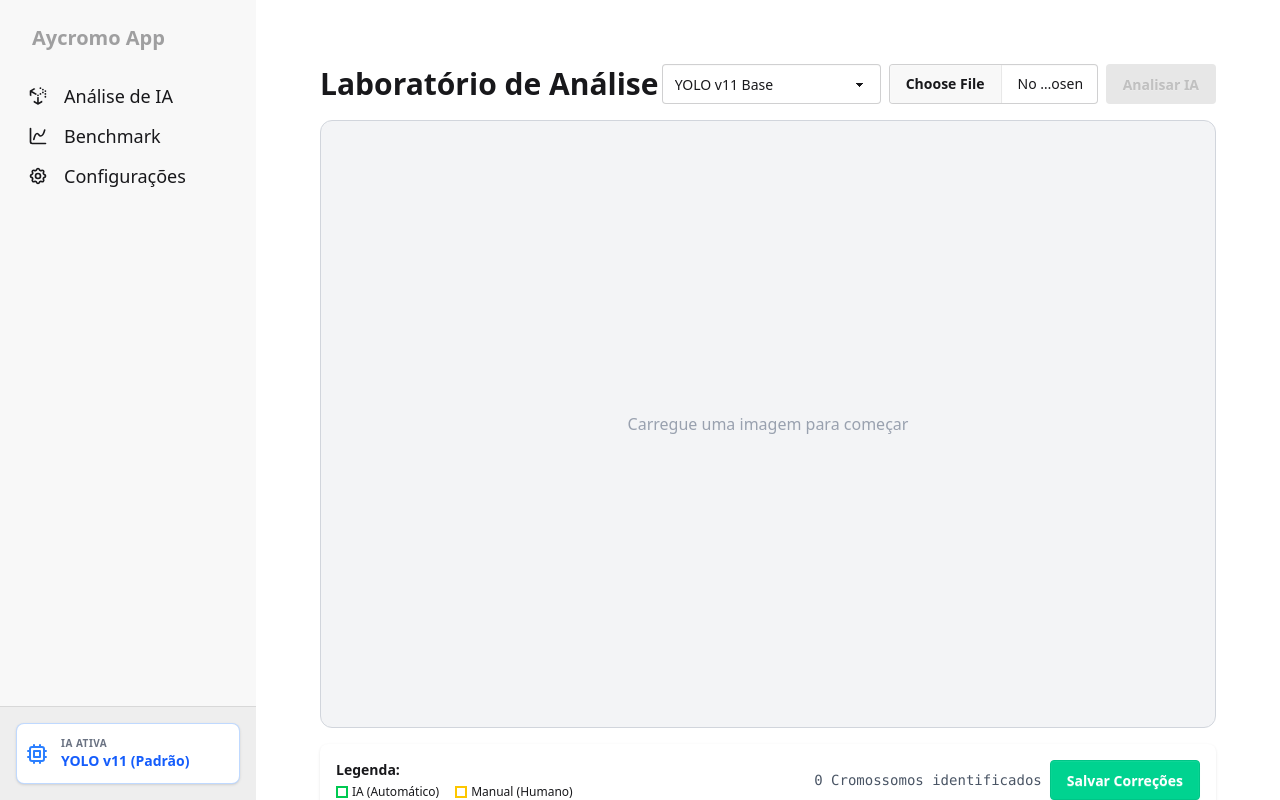
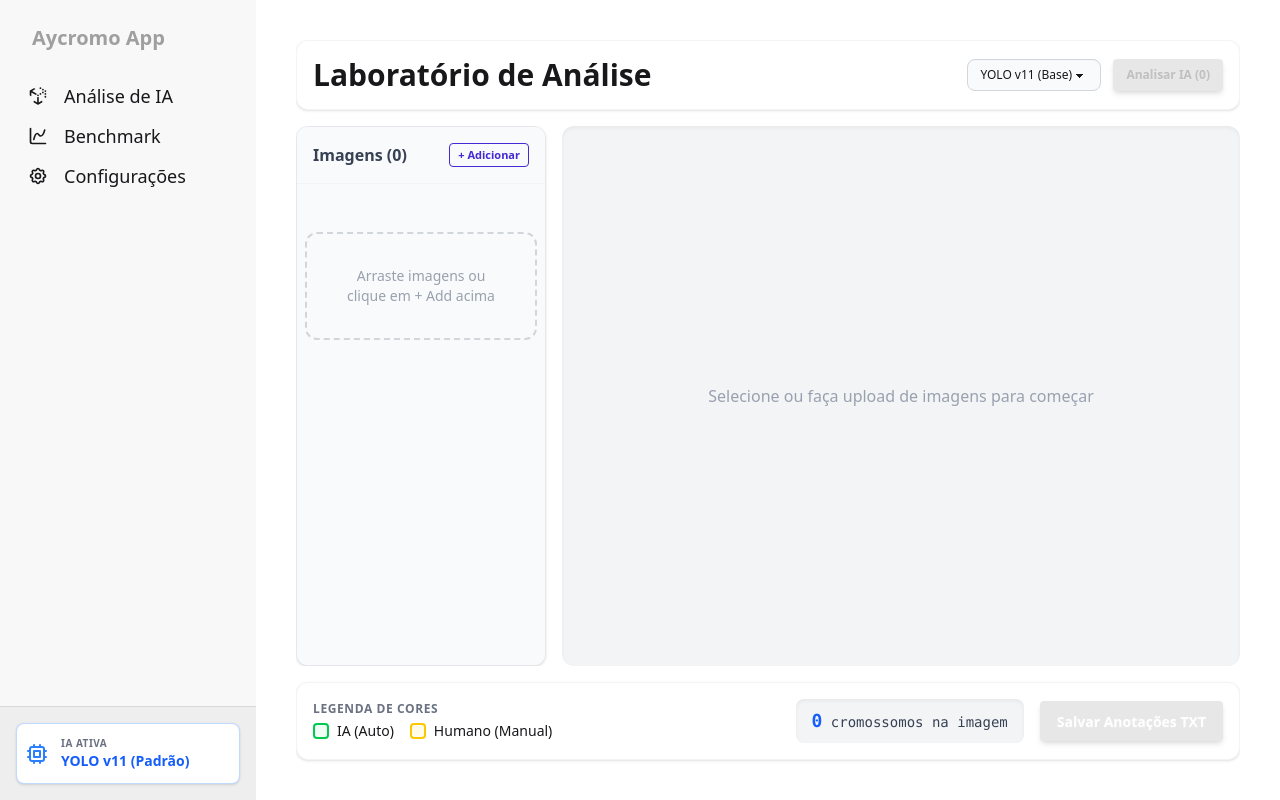
Before and after one commit to jorgelucasalima/aycromo-electron-front, a React (Vite) app: page /analise in a window 1280 px wide. Built offline with nearby package versions, Linux system fonts and the light colour scheme.

Commit message:
atualizacoes

```diff
--- a/src/pages/Analise.jsx
+++ b/src/pages/Analise.jsx
@@ -1,70 +1,95 @@
 import React, { useState, useRef, useEffect } from 'react';
 
 export default function AnaliseCuradoria() {
-  // Estados
   const [modelos, setModelos] = useState([]);
   const [modeloAtivo, setModeloAtivo] = useState('');
-  const [imagemAtual, setImagemAtual] = useState(null); // URL ou Path da imagem
-  const [boxes, setBoxes] = useState([]); // { x, y, w, h, manual: boolean }
+
+  // Imagens: array de { url, path, name, boxes: [] }
+  const [imagens, setImagens] = useState([]);
+  const [imgIndex, setImgIndex] = useState(-1);
+
   const [processing, setProcessing] = useState(false);
 
-  // Estados de Desenho Manual
+  // Estados de Desenho Manual (para a imagem ativa)
   const [isDrawing, setIsDrawing] = useState(false);
   const [startPos, setStartPos] = useState({ x: 0, y: 0 });
+  const [tempBox, setTempBox] = useState(null); // Box fantasma durante o drag
+
   const imgRef = useRef(null);
   const containerRef = useRef(null);
 
+  const imagemAtual = imgIndex >= 0 ? imagens[imgIndex] : null;
+
   useEffect(() => {
-    // Carrega modelos do localStorage
-    const saved = JSON.parse(localStorage.getItem('modelos_ia') || '[]');
-    const all = [...saved, { id: 'base', name: 'YOLO v11 Base', path: 'default' }];
-    setModelos(all);
-    setModeloAtivo(all[0].id);
+    const mSalvos = JSON.parse(localStorage.getItem('modelos_ia') || '[]');
+    const padroes = [{ id: 'yolo-base', name: 'YOLO v11 (Base)', path: 'yolo11n.pt', framework: 'YOLO' }];
+    const filtrados = mSalvos.filter((m) => m.path !== 'default' && m.id !== 'yolo-v11' && m.path !== 'yolo11n.pt');
+    const todosModelos = [...padroes, ...filtrados];
+
+    setModelos(todosModelos);
+    if(todosModelos.length > 0) setModeloAtivo(todosModelos[0].id);
   }, []);
 
-  // 1. Carregar Imagem
   const handleUpload = (e) => {
-    const file = e.target.files[0];
-    if (file) {
-      // Cria URL temporária para exibir
-      setImagemAtual({
+    const files = Array.from(e.target.files);
+    if (files.length > 0) {
+      const novas = files.map(file => ({
         url: URL.createObjectURL(file),
-        path: file.path, // Electron path
-        name: file.name
-      });
-      setBoxes([]); // Limpa caixas anteriores
+        path: file.path,
+        name: file.name,
+        boxes: []
+      }));
+      setImagens(prev => [...prev, ...novas]);
+      if (imgIndex === -1) setImgIndex(0);
+    }
+    e.target.value = null;
+  };
+
+  const removeImagem = (index, e) => {
+    e.stopPropagation();
+    const novas = imagens.filter((_, i) => i !== index);
+    setImagens(novas);
+    if (novas.length === 0) {
+      setImgIndex(-1);
+    } else if (index === imgIndex) {
+      setImgIndex(Math.max(0, index - 1));
+    } else if (index < imgIndex) {
+      setImgIndex(imgIndex - 1);
     }
   };
 
-  // 2. Rodar IA
   const runAnalysis = async () => {
-    if (!imagemAtual) return;
+    if (imagens.length === 0) return;
     setProcessing(true);
 
     try {
       const modelo = modelos.find(m => m.id === modeloAtivo);
-      const caminhoModelo = modelo.path === 'default' ? 'yolo11n.pt' : modelo.path;
+      const caminhoModelo = (modelo.path === 'default' || modelo.id === 'yolo-v11' || modelo.id === 'yolo-base') ? 'yolo11n.pt' : modelo.path;
 
-      // Chama a inferência (ajuste para retornar bounding boxes no main.js)
-      const resultado = await window.electronAPI.runInference({
+      const caminhosImagens = imagens.map(img => img.path);
+
+      const resultados = await window.electronAPI.runInference({
         modeloPath: caminhoModelo,
-        imagens: [imagemAtual.path]
+        imagens: caminhosImagens
       });
 
-      // Processa o retorno. Assumindo que o Python retorna:
-      // { "caminho": { count: 2, details: [ [x1, y1, x2, y2], ... ] } }
-      const dados = Object.values(resultado)[0];
+      setImagens(prev => prev.map(img => {
+         const dados = resultados[img.path];
+         if (dados && dados.details) {
+           const novasBoxes = dados.details.map(box => ({
+             x: box.x, y: box.y, w: box.w, h: box.h, manual: false
+           }));
+           // Mantem as manuais e sobrescreve as da IA anteriores
+           const mantidasManuais = img.boxes.filter(b => b.manual);
+           return { ...img, boxes: [...mantidasManuais, ...novasBoxes] };
+         }
+         return img;
+      }));
 
-      if (dados && dados.details) {
-        // Converte formato [x1, y1, x2, y2] para [x, y, w, h] se necessário
-        // Supondo que o detalhe já venha normalizado ou em pixels
-        const novasBoxes = dados.details.map(box => ({
-           x: box.x1, y: box.y1, w: box.w, h: box.h, manual: false
-        }));
-        setBoxes(novasBoxes);
-      } else {
-        alert("Nenhum cromossomo detectado automaticamente.");
-      }
+      // Feedback
+      let totalDetectado = 0;
+      Object.values(resultados).forEach(r => totalDetectado += (r.count || 0));
+      alert(`Análise concluída! ${totalDetectado} cromossomos encontrados no lote.`);
 
     } catch (e) {
       console.error(e);
@@ -75,13 +100,10 @@ export default function AnaliseCuradoria() {
   };
 
   // --- LÓGICA DE DESENHO MANUAL ---
-
   const getCoords = (e) => {
     const rect = imgRef.current.getBoundingClientRect();
-    // Importante: Calcula a escala se a imagem estiver redimensionada na tela (responsive)
     const scaleX = imgRef.current.naturalWidth / rect.width;
     const scaleY = imgRef.current.naturalHeight / rect.height;
-
     return {
       x: (e.clientX - rect.left) * scaleX,
       y: (e.clientY - rect.top) * scaleY
@@ -89,135 +111,231 @@ export default function AnaliseCuradoria() {
   };
 
   const startDraw = (e) => {
+    if(!imagemAtual) return;
     setIsDrawing(true);
-    setStartPos(getCoords(e));
+    const pos = getCoords(e);
+    setStartPos(pos);
+    setTempBox({ x: pos.x, y: pos.y, w: 0, h: 0 });
   };
 
   const moveDraw = (e) => {
     if (!isDrawing) return;
-    // Aqui poderíamos desenhar uma "caixa fantasma" temporária se quiséssemos
+    const endPos = getCoords(e);
+    setTempBox({
+      x: Math.min(startPos.x, endPos.x),
+      y: Math.min(startPos.y, endPos.y),
+      w: Math.abs(endPos.x - startPos.x),
+      h: Math.abs(endPos.y - startPos.y)
+    });
   };
 
   const endDraw = (e) => {
     if (!isDrawing) return;
-    const endPos = getCoords(e);
+    setIsDrawing(false);
 
-    // Calcula geometria
-    const x = Math.min(startPos.x, endPos.x);
-    const y = Math.min(startPos.y, endPos.y);
-    const w = Math.abs(endPos.x - startPos.x);
-    const h = Math.abs(endPos.y - startPos.y);
-
-    // Ignora cliques acidentais minúsculos
-    if (w > 5 && h > 5) {
-      setBoxes(prev => [...prev, { x, y, w, h, manual: true }]);
+    if (tempBox && tempBox.w > 5 && tempBox.h > 5) {
+      setImagens(prev => {
+        const copy = [...prev];
+        copy[imgIndex] = {
+           ...copy[imgIndex],
+           boxes: [...copy[imgIndex].boxes, { ...tempBox, manual: true }]
+        };
+        return copy;
+      });
     }
-    setIsDrawing(false);
+    setTempBox(null);
   };
 
-  const removeBox = (index) => {
-    setBoxes(prev => prev.filter((_, i) => i !== index));
+  const removeBox = (boxIndex) => {
+    setImagens(prev => {
+      const copy = [...prev];
+      copy[imgIndex] = {
+         ...copy[imgIndex],
+         boxes: copy[imgIndex].boxes.filter((_, i) => i !== boxIndex)
+      };
+      return copy;
+    });
   };
 
-  const salvarAnotacoes = () => {
-     // Aqui você implementaria a lógica para salvar um arquivo .txt (YOLO format)
-     // com as caixas atuais (boxes).
-     console.log("Salvando correções:", boxes);
-     alert("Anotações salvas com sucesso! (Simulação)");
+  const salvarAnotacoes = async () => {
+     if(imagens.length === 0) return;
+     // Array final só com imagens que contém bounding boxes
+     const exportImages = imagens.filter(img => img.boxes.length > 0);
+     if (exportImages.length === 0) {
+       return alert("Não existem caixas identificadas para salvar.");
+     }
+
+     const dadosExportacao = exportImages.map(img => {
+       // O YOLO necessita das dimensões originais da imagem para normalizar (xmin, etc.)
+       // Aqui enviamos as caixas e as dimensoes fisicas (para calcular w/h relativas no backend)
+       return {
+         path: img.path,
+         width: imgRef.current ? imgRef.current.naturalWidth : 1,
+         height: imgRef.current ? imgRef.current.naturalHeight : 1,
+         boxes: img.boxes
+       }
+     });
+
+     const resultado = await window.electronAPI.saveAnnotations(dadosExportacao);
+     if(resultado.success) {
+       alert(`Anotações YOLO salvas com sucesso! Procure os arquivos .txt ao lado das imagens.`);
+     } else {
+       alert("Erro ao salvar anotações: " + resultado.error);
+     }
   };
 
+  const handleDragOver = (e) => e.preventDefault();
+  const handleDrop = (e) => {
+    e.preventDefault();
+    if(e.dataTransfer.files && e.dataTransfer.files.length > 0) {
+      const inputPseudoEvent = { target: { files: e.dataTransfer.files } };
+      handleUpload(inputPseudoEvent);
+    }
+  };
+
+  const totalBoxes = imagemAtual ? imagemAtual.boxes.length : 0;
+
   return (
-    <div className="p-6 h-screen flex flex-col">
-      <div className="flex justify-between items-center mb-4">
-        <h1 className="text-3xl font-bold">Laboratório de Análise</h1>
-        <div className="flex gap-2">
+    <div className="h-screen flex flex-col pb-20 overflow-hidden">
+      <div className="flex justify-between items-center mb-4 bg-white p-4 rounded-xl shadow-sm border border-gray-100">
+        <h1 className="text-3xl font-bold bg-clip-text ">Laboratório de Análise</h1>
+        <div className="flex gap-3">
            <select
-             className="select select-bordered"
+             className="select select-bordered select-sm bg-gray-50 border-gray-300 rounded-lg font-medium"
              value={modeloAtivo}
              onChange={(e) => setModeloAtivo(e.target.value)}
            >
              {modelos.map(m => <option key={m.id} value={m.id}>{m.name}</option>)}
            </select>
 
-           <input
-             type="file"
-             accept="image/*"
-             className="file-input file-input-bordered"
-             onChange={handleUpload}
-           />
-
            <button
              onClick={runAnalysis}
-             disabled={!imagemAtual || processing}
-             className="btn btn-primary"
+             disabled={imagens.length === 0 || processing}
+             className="btn btn-sm btn-primary shadow-md hover:shadow-lg transition-all"
            >
-             {processing ? 'Processando...' : 'Analisar IA'}
+             {processing ? 'Processando Lote...' : `Analisar IA (${imagens.length})`}
            </button>
         </div>
       </div>
 
+      <div className="flex flex-1 gap-4 overflow-hidden h-full">
+         {/* BARRA LATERAL DA GALERIA */}
+         <div className="w-1/4 min-w-[250px] bg-white rounded-xl shadow-sm border border-gray-200 flex flex-col overflow-hidden">
+            <div className="p-4 border-b border-gray-100 bg-gray-50 flex justify-between items-center">
+               <h3 className="font-bold text-gray-700">Imagens ({imagens.length})</h3>
+               <label className="btn btn-xs btn-outline btn-primary cursor-pointer">
+                  + Adicionar
+                  <input type="file" accept="image/*" multiple className="hidden" onChange={handleUpload} />
+               </label>
+            </div>
+
+            <div
+               className="flex-1 overflow-y-auto p-2 space-y-2 bg-gray-50"
+               onDragOver={handleDragOver}
+               onDrop={handleDrop}
+            >
+               {imagens.length === 0 && (
+                  <div className="text-center p-8 border-2 border-dashed border-gray-300 rounded-xl text-gray-400 mt-10 text-sm">
+                    Arraste imagens ou clique em + Add acima
+                  </div>
+               )}
+               {imagens.map((img, idx) => (
+                  <div
+                     key={idx}
+                     onClick={() => setImgIndex(idx)}
+                     className={`relative p-2 rounded-lg cursor-pointer flex gap-3 transition-colors border group ${idx === imgIndex ? 'bg-blue-50 border-blue-400' : 'bg-white border-transparent hover:border-gray-300'}`}
+                  >
+                     <div className="w-12 h-12 bg-gray-200 rounded-md overflow-hidden flex-shrink-0">
+                        <img src={img.url} className="w-full h-full object-cover" />
+                     </div>
+                     <div className="flex-1 min-w-0 pr-6 pt-1">
+                        <p className="font-medium text-sm text-gray-800 truncate">{img.name}</p>
+                        <p className="text-xs text-gray-500">{img.boxes.length} caixas</p>
+                     </div>
+                     <button
+                        onClick={(e) => removeImagem(idx, e)}
+                        className="absolute right-2 top-3 p-1 text-gray-400 hover:text-red-500 hover:bg-red-50 rounded opacity-0 group-hover:opacity-100 transition-opacity"
+                     >
+                        X
+                     </button>
+                  </div>
+               ))}
+            </div>
+         </div>
+
          {/* ÁREA DE TRABALHO (EDITOR) */}
-      <div className="flex-1 bg-gray-100 rounded-xl overflow-auto flex justify-center p-4 border border-gray-300 relative" ref={containerRef}>
+         <div className="flex-1 bg-gray-100 rounded-xl overflow-auto flex justify-center items-center shadow-inner relative" ref={containerRef}>
             {!imagemAtual ? (
-           <div className="text-gray-400 self-center">Carregue uma imagem para começar</div>
+               <div className="flex flex-col items-center justify-center text-gray-400">
+                  <p>Selecione ou faça upload de imagens para começar</p>
+               </div>
             ) : (
-           <div className="relative inline-block">
+               <div className="relative inline-block my-auto mx-auto bg-white shadow-xl max-w-none">
                  {/* Imagem Base */}
                  <img
                    ref={imgRef}
                    src={imagemAtual.url}
                    alt="Análise"
-               className="max-w-none cursor-crosshair shadow-lg" // max-w-none para manter tamanho real e scrollar
+                   className="max-w-none cursor-crosshair block"
                    onMouseDown={startDraw}
                    onMouseMove={moveDraw}
                    onMouseUp={endDraw}
-               onDragStart={(e) => e.preventDefault()} // Evita arrastar a imagem fantasma
+                   onMouseLeave={endDraw}
+                   onDragStart={(e) => e.preventDefault()}
                  />
 
-             {/* Renderização das Caixas */}
-             {boxes.map((box, idx) => {
-               // Precisamos converter coordenadas reais da imagem para CSS se a imagem estiver com zoom,
-               // mas como usamos max-w-none, 1px da imagem = 1px da tela.
-               return (
+                 {/* Renderização das Caixas Finais */}
+                 {imagemAtual.boxes.map((box, idx) => (
                      <div
                         key={idx}
                         className={`absolute border-2 flex items-start justify-end group ${box.manual ? 'border-yellow-400' : 'border-green-500'}`}
                         style={{
-                     left: box.x,
-                     top: box.y,
-                     width: box.w,
-                     height: box.h,
-                     pointerEvents: 'none' // Deixa o clique passar para a imagem (para desenhar novas)
+                           left: box.x, top: box.y, width: box.w, height: box.h,
+                           pointerEvents: 'none'
                         }}
                      >
-                    {/* Botão de Excluir (Só aparece no Hover) */}
                         <button
-                      onClick={(e) => { e.stopPropagation(); removeBox(idx); }} // stopPropagation não vai funcionar com pointerEvents none.
-                      // Solução: Mover pointerEvents: auto APENAS para o botão, se necessário, ou usar z-index
+                           onClick={(e) => { e.stopPropagation(); removeBox(idx); }}
                            style={{ pointerEvents: 'auto' }}
-                      className="bg-red-500 text-white text-[10px] p-1 opacity-0 group-hover:opacity-100 transition-opacity"
+                           className="bg-red-500 text-white text-[10px] p-1 font-bold absolute -right-6 top-0 opacity-0 group-hover:opacity-100 transition-opacity hover:bg-red-700 cursor-pointer shadow border border-red-800"
                         >
                            X
                         </button>
                         {box.manual && <span className="absolute -top-4 left-0 bg-yellow-400 text-black text-[9px] px-1 font-bold">MANUAL</span>}
                      </div>
-               );
-             })}
+                 ))}
+
+                 {/* Box Fantasma do Desenho Atual */}
+                 {tempBox && (
+                    <div
+                      className="absolute border-2 border-dashed border-blue-400 bg-blue-400/20 pointer-events-none"
+                      style={{ left: tempBox.x, top: tempBox.y, width: tempBox.w, height: tempBox.h }}
+                    />
+                 )}
                </div>
             )}
          </div>
+      </div>
 
-      <div className="mt-4 flex justify-between items-center bg-white p-4 rounded-lg shadow">
+      <div className="mt-4 flex flex-col sm:flex-row justify-between items-center bg-white p-4 rounded-xl shadow-sm border border-gray-100 gap-4">
          <div>
-            <p className="text-sm font-bold">Legenda:</p>
-            <div className="flex gap-4 text-xs mt-1">
-               <span className="flex items-center gap-1"><div className="w-3 h-3 border-2 border-green-500"></div> IA (Automático)</span>
-               <span className="flex items-center gap-1"><div className="w-3 h-3 border-2 border-yellow-400"></div> Manual (Humano)</span>
+            <p className="text-xs font-bold text-gray-500 uppercase tracking-wider mb-1">Legenda de Cores</p>
+            <div className="flex gap-4 text-sm mt-1">
+               <span className="flex items-center gap-2 font-medium"><div className="w-4 h-4 rounded-sm border-2 border-green-500 bg-green-50"></div> IA (Auto)</span>
+               <span className="flex items-center gap-2 font-medium"><div className="w-4 h-4 rounded-sm border-2 border-yellow-400 bg-yellow-50"></div> Humano (Manual)</span>
             </div>
          </div>
-         <div className="flex gap-2 items-center">
-             <span className="text-gray-600 font-mono text-sm">{boxes.length} Cromossomos identificados</span>
-             <button onClick={salvarAnotacoes} className="btn btn-success text-white">Salvar Correções</button>
+         <div className="flex gap-4 items-center">
+             <span className="bg-gray-100 px-4 py-2 rounded-lg text-gray-700 font-mono text-sm shadow-inner">
+               <strong className="text-blue-600 text-lg">{totalBoxes}</strong> cromossomos na imagem
+             </span>
+             <button
+                onClick={salvarAnotacoes}
+                className="btn btn-success text-white shadow-md hover:shadow-lg focus:outline-none"
+                disabled={imagens.length === 0}
+             >
+                Salvar Anotações TXT
+             </button>
          </div>
       </div>
     </div>
--- a/src/pages/Benchmark.jsx
+++ b/src/pages/Benchmark.jsx
@@ -113,7 +113,7 @@ export default function Benchmark() {
           <button
             onClick={rodarBenchmark}
             disabled={processing || !datasetAtivo}
-            className={`btn btn-primary ${processing ? 'loading' : ''}`}
+            className={`btn btn-primary bg-blue-600 ${processing ? 'loading' : ''}`}
           >
             {processing ? 'Processando...' : 'Rodar Comparativo em Lote'}
           </button>
--- a/src/pages/Configuracoes.jsx
+++ b/src/pages/Configuracoes.jsx
@@ -110,9 +110,9 @@ export default function Configuracoes() {
   };
 
   return (
-    <div className="p-8 min-h-screen bg-white">
+    <div className="p-4 min-h-screen bg-white">
       <header className="mb-10">
-        <h1 className="text-4xl font-extrabold text-gray-900 tracking-tight">Confirguração</h1>
+        <h1 className="text-4xl font-extrabold text-gray-900 tracking-tight">Configurações</h1>
         <p className="text-gray-500 mt-2">Configurações de modelos e datasets para análise cromossômica.</p>
       </header>
 
--- a/src/preload.js
+++ b/src/preload.js
@@ -3,7 +3,8 @@ const { contextBridge, ipcRenderer } = require('electron');
 contextBridge.exposeInMainWorld('electronAPI', {
   importModel: () => ipcRenderer.invoke('import-model'),
   importDataset: () => ipcRenderer.invoke('import-dataset'),
-  listFiles: (path) => ipcRenderer.invoke('list-files', path),
   runInference: (data) => ipcRenderer.invoke('run-inference', data),
+  listFiles: (folderPath) => ipcRenderer.invoke('list-files', folderPath),
   runBenchmarkMetrics: (data) => ipcRenderer.invoke('run-benchmark-metrics', data),
+  saveAnnotations: (data) => ipcRenderer.invoke('save-annotations', data),
 });
```
Also changed, not shown: src/main.js (+43 -0 lines), 1 other file (tests, documents, lock files or other folders). Lines whose indentation alone changed are shown as unchanged.
